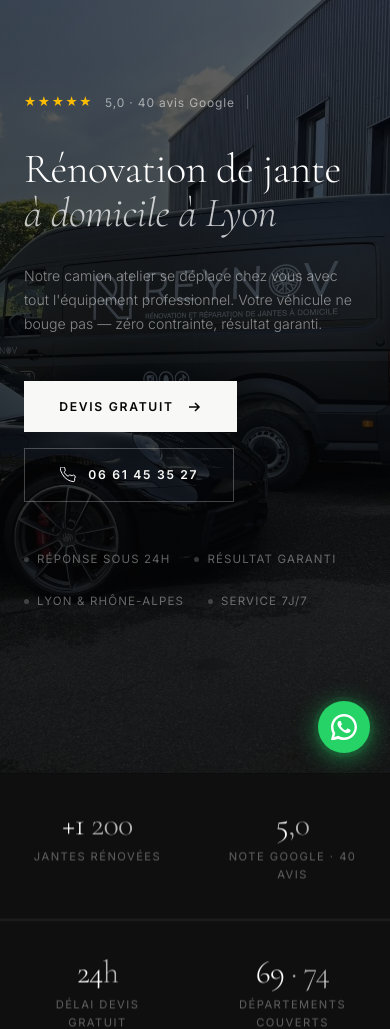
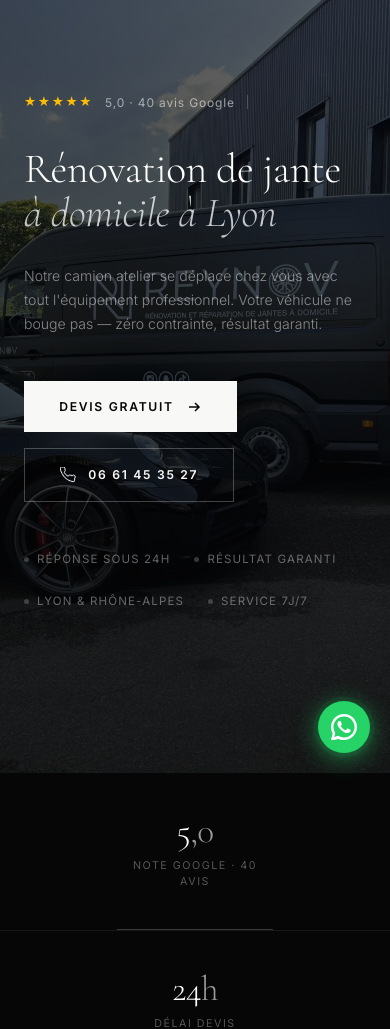
Before and after one commit to reynovlyon-cloud/reynov-website, a website: page service-mobile.html in a window 390 px wide. Shown: the part 71-1100 px from the top of the page. Drawn offline with nearby package versions, Linux system fonts and the light colour scheme.

Commit message:
Reorder homepage: images before titles; service-mobile stats animation + remove 1200 stat
Co-Authored-By: Claude Sonnet 4.6 <noreply@anthropic.com>

```diff
--- a/service-mobile.html
+++ b/service-mobile.html
@@ -156,34 +156,62 @@
     }
 
     /* ── Stats strip ──────────────────────────────────────────── */
+    @keyframes smStatFadeUp {
+      from { opacity: 0; transform: translateY(20px); }
+      to   { opacity: 1; transform: translateY(0); }
+    }
+    @keyframes smLineExpand {
+      from { width: 0; }
+      to   { width: 40%; }
+    }
     .sm-stats {
       display: grid;
-      grid-template-columns: repeat(4, 1fr);
-      background: rgba(255,255,255,0.04);
+      grid-template-columns: repeat(3, 1fr);
       border-bottom: 1px solid rgba(255,255,255,0.07);
     }
     .sm-stat {
-      padding: 2.2rem 2rem;
+      padding: 2.5rem 1rem;
       border-right: 1px solid rgba(255,255,255,0.07);
       text-align: center;
+      position: relative;
+      transition: background 0.3s ease;
+      gap: 0.6rem;
+      display: flex;
+      flex-direction: column;
+      align-items: center;
+      justify-content: center;
     }
     .sm-stat:last-child { border-right: none; }
+    .sm-stat:hover { background: rgba(255,255,255,0.03); }
+    .sm-stat.is-visible {
+      animation: smStatFadeUp 0.7s cubic-bezier(0.22,1,0.36,1) both;
+    }
+    .sm-stat.is-visible::after {
+      content: '';
+      position: absolute;
+      bottom: 0; left: 50%;
+      transform: translateX(-50%);
+      height: 1px;
+      background: rgba(255,255,255,0.2);
+      animation: smLineExpand 0.6s cubic-bezier(0.22,1,0.36,1) 0.5s both;
+    }
     .sm-stat__val {
       font-family: 'Cormorant Garamond', Georgia, serif;
-      font-size: clamp(2rem, 3.5vw, 2.8rem);
+      font-size: clamp(2.2rem, 3.5vw, 3rem);
       font-weight: 300;
       color: #fff;
       line-height: 1;
-      margin-bottom: 0.5rem;
       letter-spacing: -0.02em;
     }
-    .sm-stat__val em { color: rgba(255,255,255,0.7); font-style: normal; }
+    .sm-stat__val em { color: rgba(255,255,255,0.6); font-style: normal; }
     .sm-stat__label {
-      font-size: 0.7rem;
-      color: rgba(255,255,255,0.35);
-      letter-spacing: 0.13em;
+      font-size: 0.67rem;
+      color: rgba(255,255,255,0.32);
+      letter-spacing: 0.14em;
       text-transform: uppercase;
       font-family: 'Inter', sans-serif;
+      max-width: 140px;
+      line-height: 1.5;
     }
 
     /* ── Process steps ────────────────────────────────────────── */
@@ -382,10 +410,7 @@
 
     /* ── Responsive ───────────────────────────────────────────── */
     @media (max-width: 900px) {
-      .sm-stats { grid-template-columns: repeat(2, 1fr); }
-      .sm-stats .sm-stat:nth-child(2) { border-right: none; }
-      .sm-stats .sm-stat:nth-child(3) { border-top: 1px solid rgba(255,255,255,0.07); }
-      .sm-stats .sm-stat:nth-child(4) { border-top: 1px solid rgba(255,255,255,0.07); }
+      .sm-stats { grid-template-columns: repeat(3, 1fr); }
       .sm-steps { grid-template-columns: 1fr; }
       .sm-testimonials { grid-template-columns: 1fr; }
       .sm-zone-grid { grid-template-columns: 1fr 1fr; }
@@ -400,7 +425,7 @@
       .sm-grid-2col { grid-template-columns: 1fr !important; }
       .sm-zone-grid { grid-template-columns: 1fr; }
       .sm-stat { border-right: none !important; border-bottom: 1px solid rgba(255,255,255,0.07); }
-      .sm-stats { grid-template-columns: 1fr 1fr; }
+      .sm-stats { grid-template-columns: 1fr; }
     }
   </style>
   <script type="application/ld+json">
@@ -539,11 +564,7 @@ height="0" width="0" style="display:none;visibility:hidden"></iframe></noscript>
 </section>
 
 <!-- ② STATS STRIP ───────────────────────────────────────────── -->
-<div class="sm-stats" aria-label="Chiffres clés REYNOV" data-reveal>
-  <div class="sm-stat">
-    <div class="sm-stat__val">+1<em> 200</em></div>
-    <div class="sm-stat__label">Jantes rénovées</div>
-  </div>
+<div class="sm-stats" aria-label="Chiffres clés REYNOV">
   <div class="sm-stat">
     <div class="sm-stat__val">5<em>,0</em></div>
     <div class="sm-stat__label">Note Google · 40 avis</div>
@@ -557,6 +578,22 @@ height="0" width="0" style="display:none;visibility:hidden"></iframe></noscript>
     <div class="sm-stat__label">Départements couverts</div>
   </div>
 </div>
+<script>
+(function() {
+  var items = document.querySelectorAll('.sm-stat');
+  var observer = new IntersectionObserver(function(entries) {
+    entries.forEach(function(entry) {
+      if (!entry.isIntersecting) return;
+      var el = entry.target;
+      var idx = Array.from(items).indexOf(el);
+      el.style.animationDelay = (idx * 0.12) + 's';
+      el.classList.add('is-visible');
+      observer.unobserve(el);
+    });
+  }, { threshold: 0.15 });
+  items.forEach(function(el) { observer.observe(el); });
+})();
+</script>
 
 <!-- ③ COMMENT ÇA MARCHE ──────────────────────────────────────── -->
 <section class="section border-bottom">
```
Also changed, not shown: index.html (+54 -54 lines).
